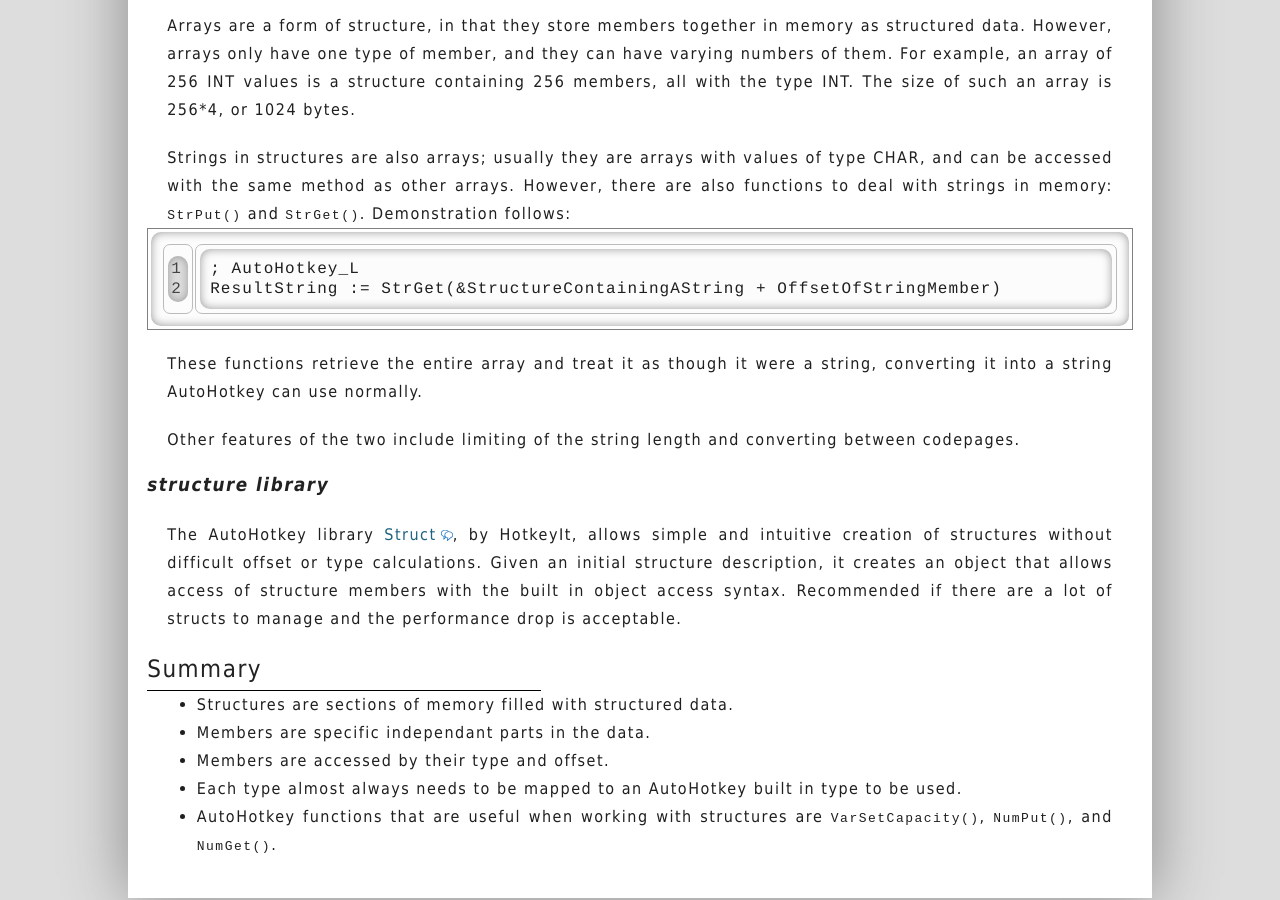
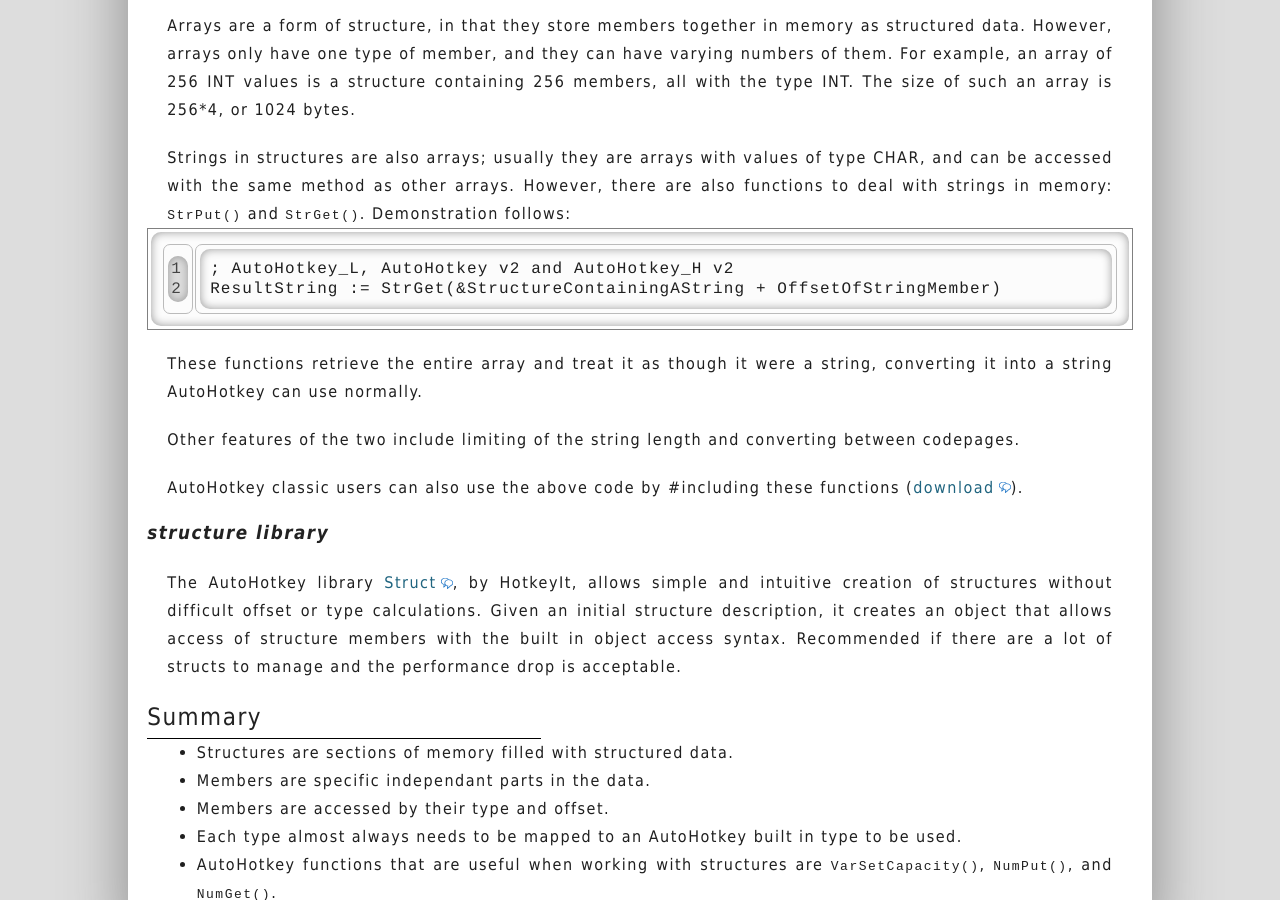
Before and after one commit to maul-esel/ahkbook, a Jekyll site: the page built from en/_posts/2011-11-12-Structures.markdown, in a window 1280 px wide and 900 px high, scrolled down 4412 px. Built offline with Jekyll 4.4.1, drawn with Linux system fonts in a browser that asks for light colours.

Commit message:
minor version correction + add note on StrGet() / StrPut() for classic

```diff
--- a/en/_posts/2011-11-12-Structures.markdown
+++ b/en/_posts/2011-11-12-Structures.markdown
@@ -131,13 +131,15 @@ Arrays are a form of structure, in that they store members together in memory as
 
 Strings in structures are also arrays; usually they are arrays with values of type CHAR, and can be accessed with the same method as other arrays. However, there are also functions to deal with strings in memory: `StrPut()` and `StrGet()`. Demonstration follows:
 
-{% highlight ahk linenos %}; AutoHotkey_L
+{% highlight ahk linenos %}; AutoHotkey_L, AutoHotkey v2 and AutoHotkey_H v2
 ResultString := StrGet(&StructureContainingAString + OffsetOfStringMember)
 {% endhighlight %}
 
 These functions retrieve the entire array and treat it as though it were a string, converting it into a string AutoHotkey can use normally.
 
 Other features of the two include limiting of the string length and converting between codepages.
+
+AutoHotkey classic users can also use the above code by #including these functions ([download](http://www.autohotkey.com/forum/viewtopic.php?t=59738)).
 
 ### structure library
 
```
